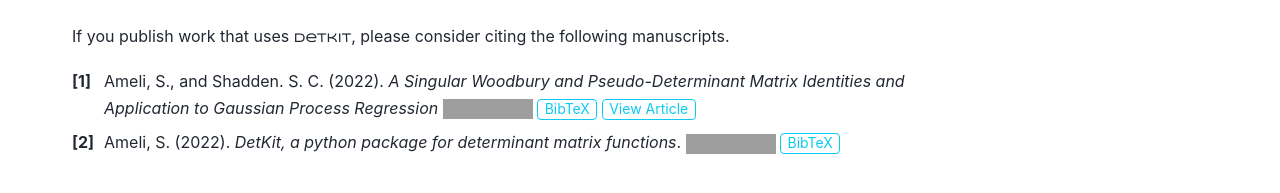
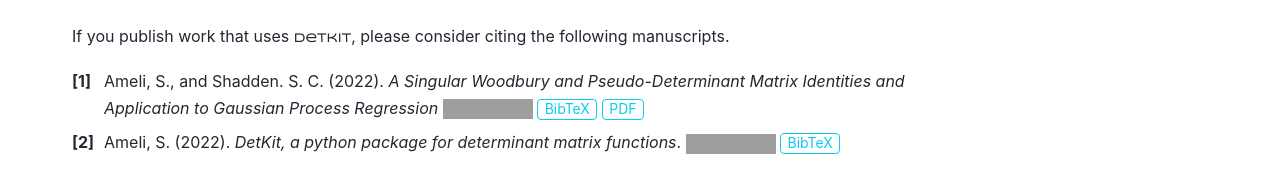
Before and after one commit to ameli/detkit, a Sphinx documentation site: the page built from docs/source/cite.rst, in a window 1280 px wide. Shown: the part 250-443 px from the top of the page. Built offline with Sphinx 7.4.7 and the PyData theme 0.15.4, drawn with Linux system fonts in a browser that asks for light colours; nearby versions of some CDN libraries; grey boxes are pictures that could not be loaded.

Commit message:
update bibtex

```diff
--- a/docs/source/cite.rst
+++ b/docs/source/cite.rst
@@ -54,7 +54,7 @@
 .. |btn-view-pdf-1| raw:: html
 
     <button class="btn btn-outline-info btn-sm btn-extra-sm" type="button" id="showPDF01">
-        View Article
+        PDF
     </button>
 
 .. |ameli-woodbury| image:: https://img.shields.io/badge/arXiv-2207.08038-b31b1b.svg
--- a/setup.cfg
+++ b/setup.cfg
@@ -27,5 +27,5 @@
     *.pyx: E225, E227, E999
     *.pxd: E225, E999
     *.pxi: E225
-    docs/conf.py: E402
+    docs/source/conf.py: E402
     setup.py: E402
```
